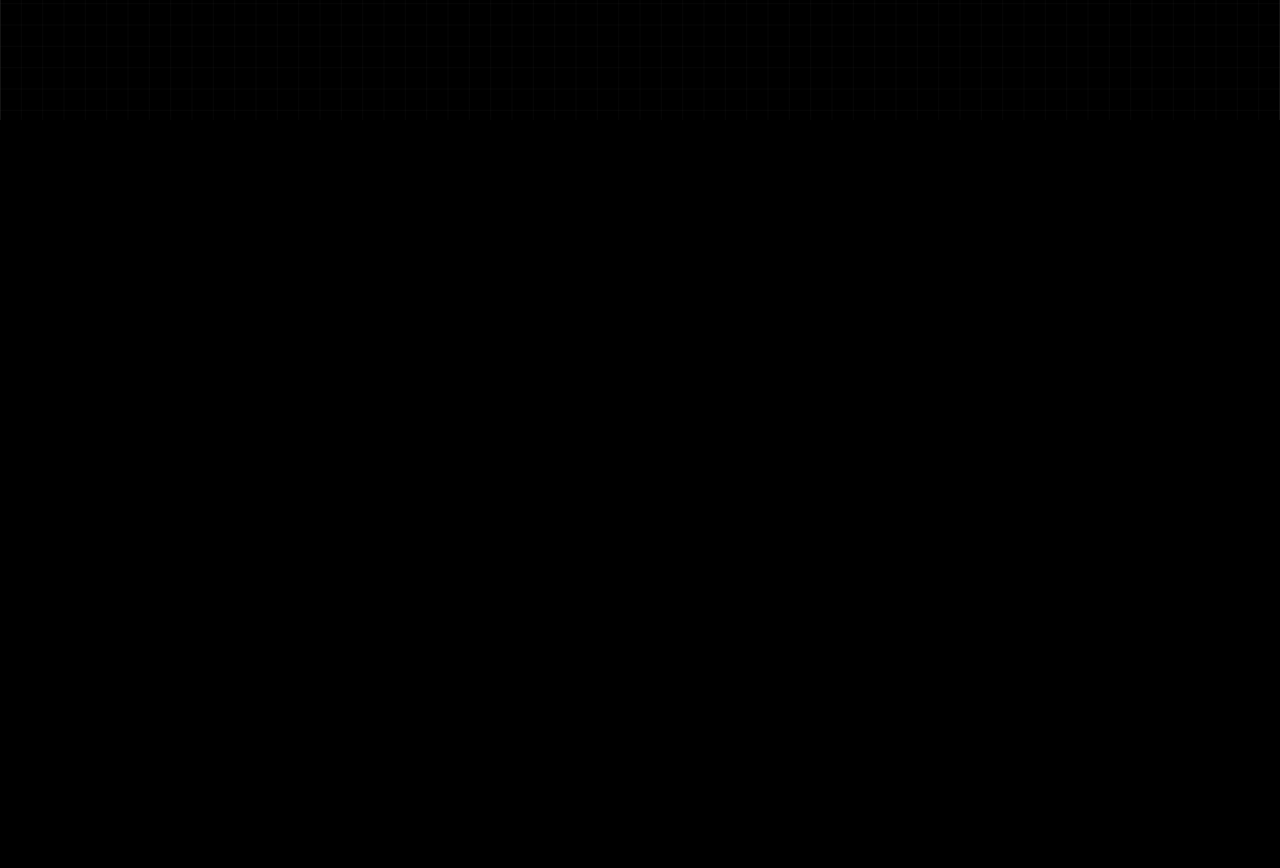
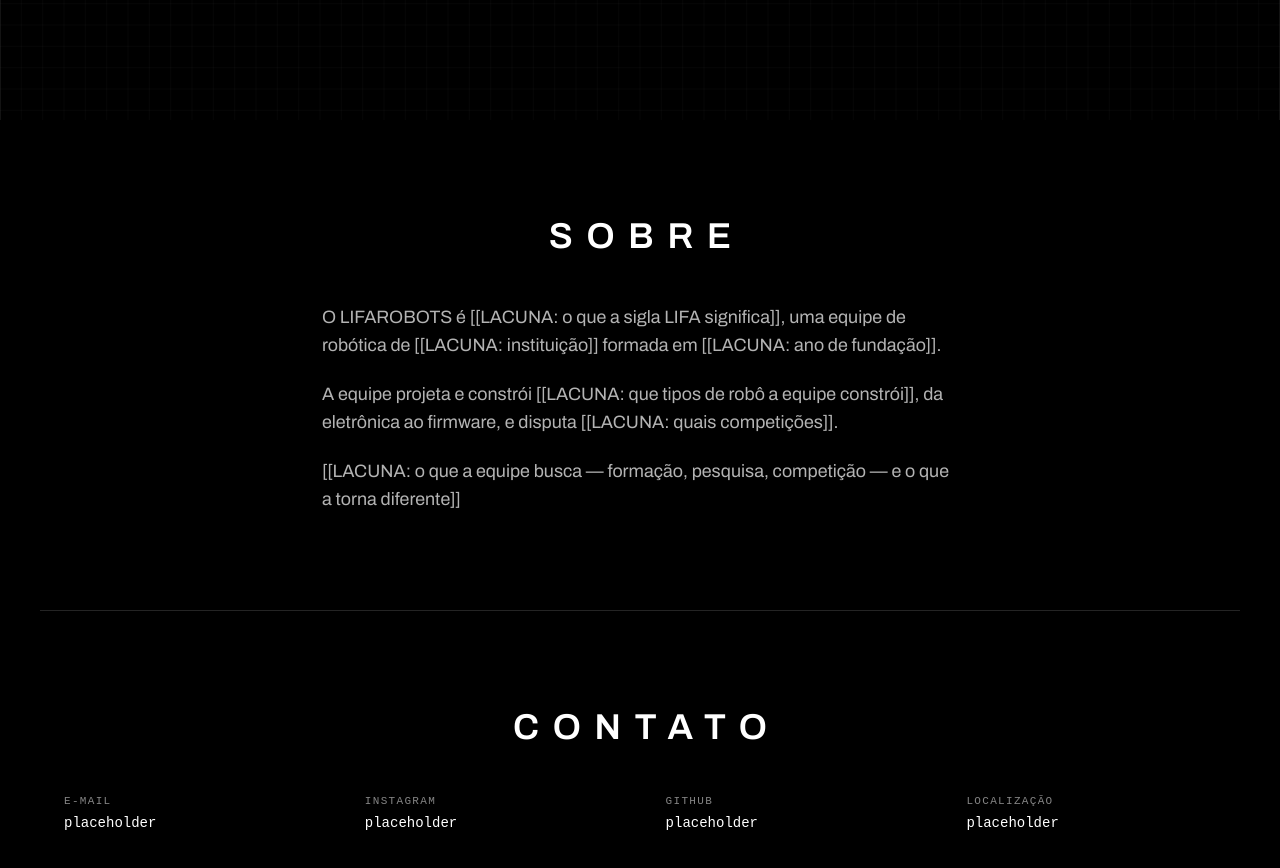
Before and after one commit to gabhrielv/lifarobots, a React (Vite) app: page / in a window 1280 px wide. Shown: the part 680-1548 px from the top of the page. Before the commit the page ends 800 px from the top, so only its background shows below. Built offline with nearby package versions, Linux system fonts and the light colour scheme; a web font is replaced by a local one.

Commit message:
feat: secao Sobre e rodape de contato com placeholders

```diff
--- a/src/App.jsx
+++ b/src/App.jsx
@@ -1,6 +1,8 @@
 import { useRef } from 'react'
 import Cabecalho from './componentes/Cabecalho.jsx'
 import Hero from './componentes/Hero.jsx'
+import SecaoTexto from './componentes/SecaoTexto.jsx'
+import Rodape from './componentes/Rodape.jsx'
 import { useForaDaTela } from './hooks/useForaDaTela.js'
 import site from './dados/site.json'
 
@@ -13,7 +15,9 @@ export default function App() {
       <Cabecalho itens={site.nav} visivel={passouDoHero} marca={site.marca} />
       <main>
         <Hero itens={site.nav} hero={site.hero} marca={site.marca} refSentinela={sentinela} />
+        <SecaoTexto {...site.sobre} />
       </main>
+      <Rodape rodape={site.rodape} />
     </>
   )
 }
--- /dev/null
+++ b/src/componentes/Rodape.jsx
@@ -0,0 +1,17 @@
+export default function Rodape({ rodape }) {
+  const idTitulo = `${rodape.id}-titulo`
+
+  return (
+    <footer className="secao rodape" id={rodape.id} aria-labelledby={idTitulo}>
+      <h2 className="secao__titulo" id={idTitulo}>{rodape.titulo}</h2>
+      <dl className="rodape__campos">
+        {rodape.campos.map((campo) => (
+          <div className="rodape__campo" key={campo.rotulo}>
+            <dt className="rodape__rotulo">{campo.rotulo}</dt>
+            <dd className="rodape__valor">{campo.valor}</dd>
+          </div>
+        ))}
+      </dl>
+    </footer>
+  )
+}
--- /dev/null
+++ b/src/componentes/SecaoTexto.jsx
@@ -0,0 +1,16 @@
+export default function SecaoTexto({ id, titulo, paragrafos }) {
+  const idTitulo = `${id}-titulo`
+
+  return (
+    <section className="secao" id={id} aria-labelledby={idTitulo}>
+      <h2 className="secao__titulo" id={idTitulo}>{titulo}</h2>
+      <div className="secao__corpo">
+        {/* Indice como chave: a lista e estatica, ordenada e nunca reordena.
+            Usar o proprio texto colidiria se dois paragrafos comecassem igual. */}
+        {paragrafos.map((texto, i) => (
+          <p key={i}>{texto}</p>
+        ))}
+      </div>
+    </section>
+  )
+}
--- a/src/css/componentes.css
+++ b/src/css/componentes.css
@@ -120,3 +120,65 @@
   height: 1px;
   width: 100%;
 }
+
+/* ── Secoes genericas ───────────────────────────────────── */
+
+.secao {
+  max-width: var(--largura);
+  margin: 0 auto;
+  padding: clamp(72px, 12vh, 148px) var(--goteira);
+}
+
+.secao__titulo {
+  margin: 0 0 clamp(36px, 6vh, 72px);
+  font-family: var(--fonte-titulo);
+  font-variation-settings: "wdth" var(--titulo-largura);
+  font-size: clamp(1.5rem, 3vw, 2.25rem);
+  font-weight: 600;
+  letter-spacing: 0.38em;
+  /* letter-spacing empurra o texto para a direita; o recuo compensa
+     para o titulo ficar opticamente centrado. */
+  text-indent: 0.38em;
+  text-align: center;
+  text-transform: uppercase;
+}
+
+.secao__corpo {
+  max-width: var(--medida);
+  margin: 0 auto;
+  font-size: clamp(1.0625rem, 1.4vw, 1.375rem);
+  line-height: 1.55;
+  color: var(--tela-70);
+}
+
+.secao__corpo p { margin: 0 0 1.2em; }
+.secao__corpo p:last-child { margin-bottom: 0; }
+
+/* ── Rodape ─────────────────────────────────────────────── */
+
+.rodape {
+  border-top: 1px solid var(--tela-14);
+}
+
+.rodape__campos {
+  display: grid;
+  grid-template-columns: repeat(auto-fit, minmax(180px, 1fr));
+  gap: clamp(28px, 4vw, 56px);
+  margin: 0;
+}
+
+.rodape__campo { margin: 0; }
+
+.rodape__rotulo {
+  font-family: var(--fonte-utilitaria);
+  font-size: 0.6875rem;
+  letter-spacing: 0.12em;
+  color: var(--tela-52);
+}
+
+.rodape__valor {
+  margin: 8px 0 0;
+  font-family: var(--fonte-utilitaria);
+  font-size: 0.875rem;
+  color: var(--papel);
+}
```
Also changed, not shown: src/componentes/Rodape.teste.jsx (added, +27 -0 lines), src/componentes/SecaoTexto.teste.jsx (added, +25 -0 lines).
